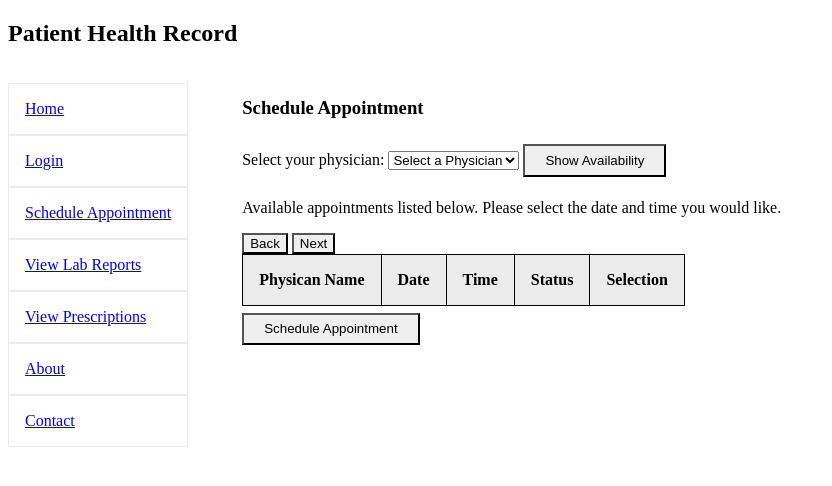
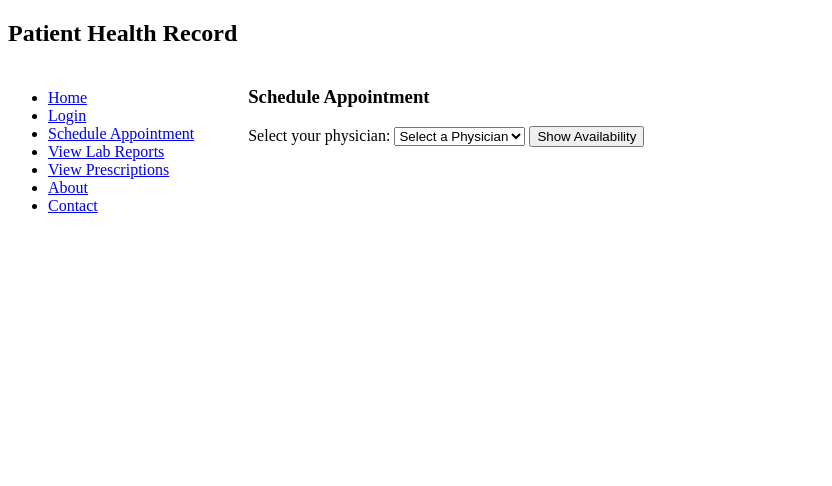
Before and after one commit to wa57/PatientHealthRecord, a PHP site: page /schedule-appointment.php in a window 1280 px wide. Shown: the top 486 px of the page, without its empty margins (0-832 px from the left). Run offline with PHP 8.4, Linux system fonts and the light colour scheme; data comes from the database, SQL or seed files in the repository; lists and menus that the app fills with data are empty.

Commit message:
[CRON] Auto Commit

```diff
--- a/api/process.php
+++ b/api/process.php
@@ -3,17 +3,9 @@ include 'db_connect.php';
 
 header('Content-Type: application/json');
 
-if(isset($_GET["GetUnscheduledAppointments"]))
-{
-    $stmt = $db->query('SELECT * FROM appointments WHERE patient_id IS NULL');
-    $json = $stmt->fetchAll(PDO::FETCH_ASSOC);
-    echo json_encode($json);
-    exit();
-}
-
 if(isset($_GET["GetAppointmentsByPhysicianId"]))
 {
-    $stmt = $db->prepare('SELECT * FROM `appointments` WHERE physician_id = :physician_id');
+    $stmt = $db->prepare('SELECT * FROM `appointments` WHERE physician_id = 1 AND date >= CURDATE()');
     $stmt->execute([':physician_id' => $_GET["physician_id"]]);
     $json = $stmt->fetchAll(PDO::FETCH_ASSOC);
     echo json_encode($json);
--- a/layout.php
+++ b/layout.php
@@ -27,7 +27,6 @@
             color: green;
         }
     </style>
-    <link rel="stylesheet" href="css/main.css" />
 	<script>
         function Get(query, callback) {
             var http  = new XMLHttpRequest();
--- a/schedule-appointment.php
+++ b/schedule-appointment.php
@@ -3,10 +3,11 @@
 <script>
     document.addEventListener("DOMContentLoaded", function() {
         Get("GetPhysicians", addPhysicians);
-
+        document.getElementById("appointments-section").style.display = 'none';
         document.getElementById("show-availability").addEventListener('click', function() {
             rows = [];
-            physicians_list = document.getElementById("physicians-list")
+            document.getElementById("appointments-section").style.display = 'block';
+            physicians_list = document.getElementById("physicians-list");
             physician_id = physicians_list.options[physicians_list.selectedIndex].getAttribute("data-physician-id");
 
             fetch("api/process.php?GetAppointmentsByPhysicianId&physician_id=" + physician_id, {
@@ -19,7 +20,6 @@
             .then(function(response) {
                 addAppointments(response);
             });
-
         }, false);
 
         document.getElementById("schedule-appointment").addEventListener("click", function() {
@@ -47,7 +47,7 @@
             })
             .then(response => response.json())
             .then(function(response) {
-                console.log(response);
+                document.getElementById("show-availability").click();
             });
         }, false);
 
@@ -60,18 +60,22 @@
         });
 
         function addAppointments(response) {
+            physicians_list = document.getElementById("physicians-list");
+            physician_name = physicians_list.options[physicians_list.selectedIndex].getAttribute("data-physician-name");
             response.forEach(function(appointment) {
                 row = "";
                 row += "<tr>";
-                row +=     "<td>" + appointment.physician_id + "</td>";
+                row +=     "<td>" + physician_name + "</td>";
                 row +=     "<td>" + appointment.date + "</td>";
                 row +=     "<td>" + appointment.time + "</td>";
-                var appointment_status = "AVAILABLE";
+                var appointmentStatus = "AVAILABLE";
+                var radioStatus = "";
                 if(appointment.patient_id !== null) {
-                    appointment_status = "BOOKED";
+                    appointmentStatus = "BOOKED";
+                    radioStatus = "disabled";
                 }
-                row +=     "<td class='"+ appointment_status.toLowerCase() +"'>" + appointment_status + "</td>";
-                row +=     "<td> <input type='radio' name='appointment-selection' data-appointment-id='" + appointment.appointment_id + "'/> </td>";
+                row +=     "<td class='"+ appointmentStatus.toLowerCase() +"'>" + appointmentStatus + "</td>";
+                row +=     "<td> <input type='radio' name='appointment-selection' data-appointment-id='" + appointment.appointment_id + "' " + radioStatus + "/> </td>";
                 row += "</tr>";
                 rows.push(row);
             });
@@ -81,7 +85,7 @@
         function addPhysicians(response) {
             var html = "<option selected disabled>Select a Physician</option>";
             response.forEach(function(physician) {
-                html += "<option data-physician-id='" + physician.system_user_id + "'>";
+                html += "<option data-physician-id='" + physician.system_user_id + "' data-physician-name='" + physician.first_name + " " + physician.last_name + "'>";
                 html +=     physician.first_name + " " + physician.last_name;
                 html += "</option>";
             });
@@ -126,9 +130,7 @@
             <option selected disabled>Select a Physician</option>
         </select>
         <input id="show-availability" type="submit" value="Show Availability" />
-        <div>
-        </div>
-
+        <div id="appointments-section">
             <p>Available appointments listed below. Please select the date and time you would like.</p>
             <input id="previous-page" type="button" value="Back"/>
             <input id="next-page" type="button" value="Next"/>
@@ -145,3 +147,4 @@
             <input id="schedule-appointment" type="submit" value="Schedule Appointment" />
         </div>
     </div>
+</div>
```
Lines whose indentation alone changed are shown as unchanged.
